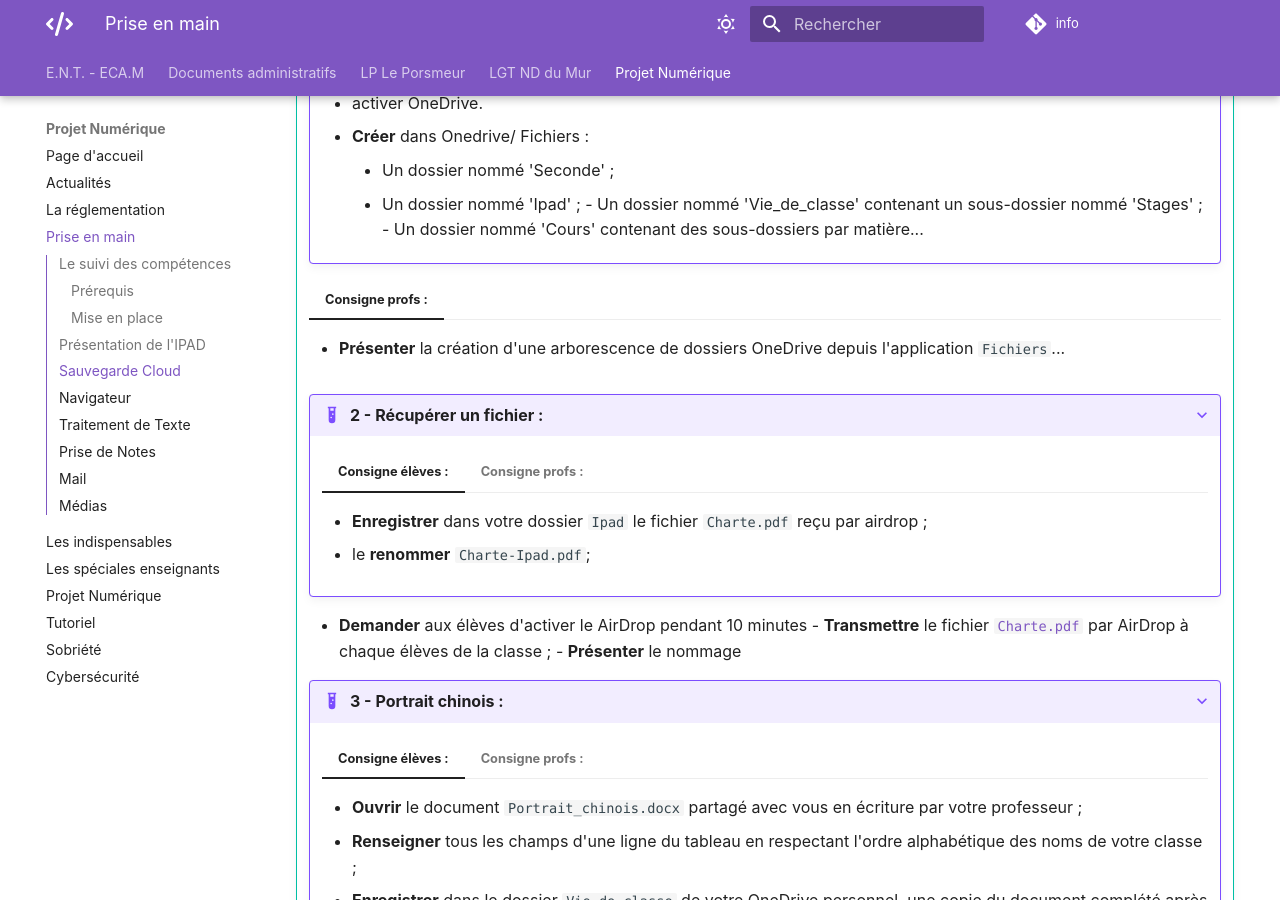
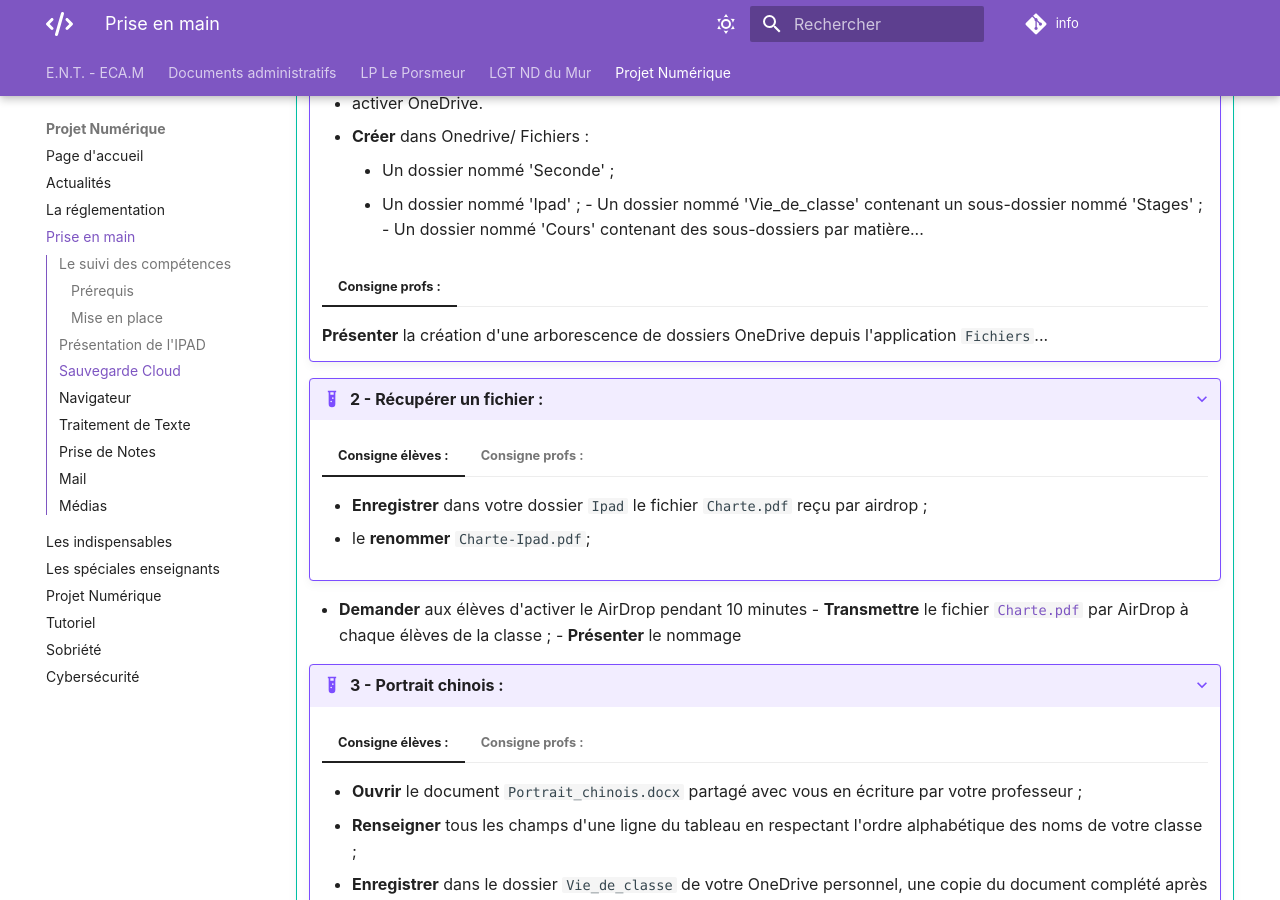
Before and after one commit to EC-Morlaix/info, an MkDocs documentation site: the page built from docs/priseenmain.md, in a window 1280 px wide and 900 px high, scrolled down 2170 px. Built offline with MkDocs 1.6.1 and Material for MkDocs 9.7.7, drawn with Linux system fonts in a browser that asks for light colours; comment, search, counter and statistics services are not loaded.

```diff
--- a/docs/priseenmain.md
+++ b/docs/priseenmain.md
@@ -73,8 +73,8 @@ Des tutoriels sont accessibles [indispensables](./indispensables.md)
   				- Un dossier nommé 'Ipad' ;
                			- Un dossier nommé 'Vie_de_classe' contenant un sous-dossier nommé 'Stages' ;
                 		- Un dossier nommé 'Cours' contenant des sous-dossiers par matière...
-	    === "Consigne profs :"
-     		- **Présenter** la création d'une arborescence de dossiers OneDrive depuis l'application `Fichiers`...
+            === "Consigne profs :"
+     		 **Présenter** la création d'une arborescence de dossiers OneDrive depuis l'application `Fichiers`...
 
         ???+ example "2 - Récupérer un fichier :"
 
```
